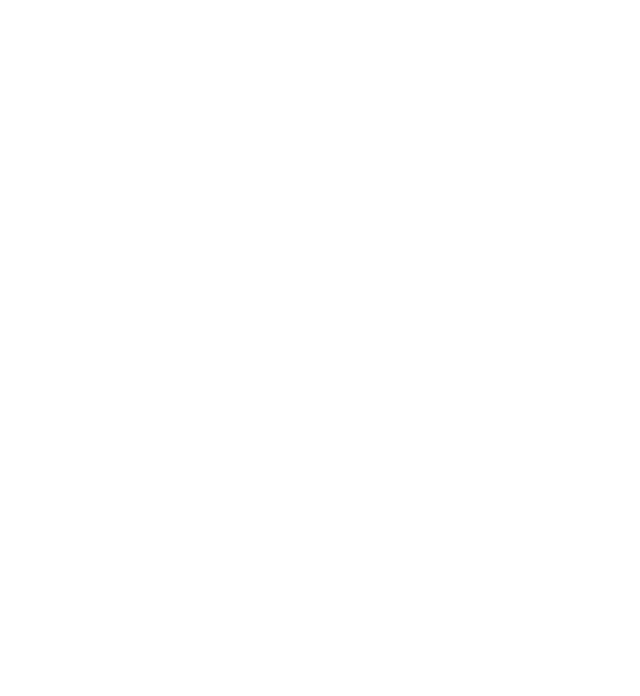
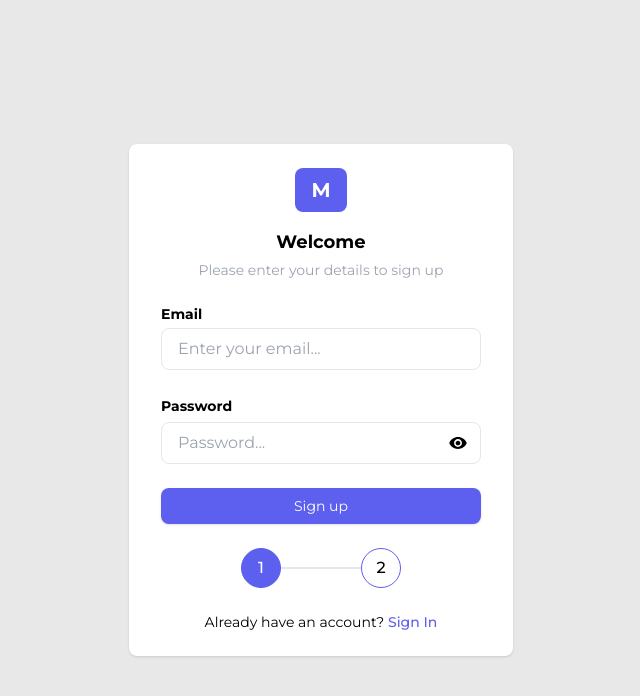
Before and after one commit to marionikolov17/Portfolio-Builder, a React (Vite) app in the folder client/: page /register in a window 1280 px wide. Shown: the top 696 px of the page, without its empty margins (319-959 px from the left). Built offline with nearby package versions, Linux system fonts and the light colour scheme.

Commit message:
Create register page steps container

```diff
--- a/client/src/pages/Register/Register.jsx
+++ b/client/src/pages/Register/Register.jsx
@@ -1,5 +1,68 @@
+/* eslint-disable react/no-unescaped-entities */
+import { useState } from "react";
+import { IoMdEye, IoMdEyeOff } from "react-icons/io";
+import { Link } from "react-router-dom";
+
 export default function Register() {
+    const [isShownPassword, setIsShownPassword] = useState(false);
+
     return (
-        <></>
+        <>
+            <main className="w-full min-h-full absolute bg-mainBackground flex justify-center items-center font-montserrat overflow-x-hidden px-4 sm:px-0">
+                <form className="w-96 bg-white rounded-lg shadow flex flex-col items-center py-6 px-8">
+                    <div className="bg-primaryBlue text-xl text-white py-2 px-4 font-bold rounded-lg">
+                        M
+                    </div>
+                    <h4 className="mt-4 font-bold text-lg">Welcome</h4>
+                    <p className="mt-1 text-sm text-gray-400">Please enter your details to sign up</p>
+                    {/* Last Step inputs */}
+                    <div className="w-full flex flex-col items-center">
+                        {/* Email */}
+                        <div className="mt-6 w-full">
+                            <label htmlFor="email" className="block text-sm font-bold">Email</label>
+                            <input
+                                type="email"
+                                id="email"
+                                required
+                                placeholder="Enter your email..."
+                                className="py-2 px-4 w-full outline-none rounded-lg border mt-1 transition duration-300 focus:ring-2 focus:ring-primaryBlue"
+                            />
+                        </div>
+                        {/* Password */}
+                        <div className="mt-6 w-full">
+                            <label htmlFor="password" className="text-sm font-bold">Password</label>
+                            <div className="flex w-full items-center bg-white border rounded-lg overflow-hidden mt-1 transition duration-300 hover:ring-2 hover:ring-primaryBlue">
+                                <input
+                                    type={isShownPassword ? "text" : "password"}
+                                    id="password"
+                                    required
+                                    placeholder="Password..."
+                                    className="py-2 px-4 grow outline-none bg-transparent"
+                                />
+                                {!isShownPassword && <IoMdEye className="mx-3 text-xl cursor-pointer" onClick={() => setIsShownPassword(true)}/>}
+                                {isShownPassword && <IoMdEyeOff className="mx-3 text-xl cursor-pointer" onClick={() => setIsShownPassword(false)}/>}
+                            </div>
+                        </div>
+                        <button className="mt-6 w-full py-2 flex justify-center text-sm bg-primaryBlue text-white rounded-lg shadow transition duration-300 hover:ring-1 hover:ring-primaryBlue">
+                            Sign up
+                        </button>
+                    </div>
+                    {/* Registration Steps */}
+                    <div className="mt-6 w-full flex items-center justify-center">
+                        {/* Step */}
+                        <div className="border border-primaryBlue bg-primaryBlue rounded-full w-10 h-10 flex justify-center items-center cursor-pointer">
+                            <p className="font-medium text-white">1</p>
+                        </div>
+                        {/* Separator */}
+                        <div className="w-20 border"></div>
+                        {/* Step */}
+                        <div className="border border-primaryBlue rounded-full w-10 h-10 flex justify-center items-center cursor-pointer">
+                            <p className="font-medium">2</p>
+                        </div>
+                    </div>
+                    <p className="text-sm mt-6">Already have an account? <Link className="text-primaryBlue font-medium">Sign In</Link></p>
+                </form>
+            </main>
+        </>
     )
 }
```
